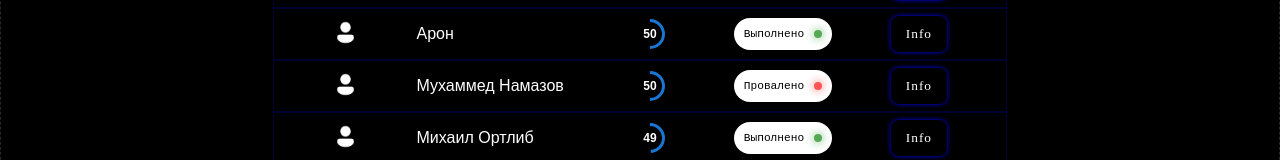
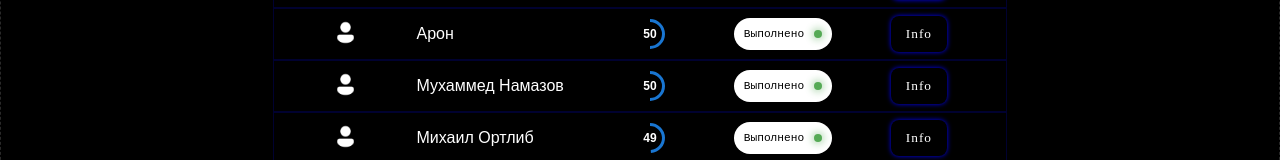
Before and after one commit to southsidescript/EyeCodeUniversityOfficialRepo, a Next.js app: page /Stats in a window 1280 px wide. Shown: the part 666-826 px from the top of the page. Built offline with nearby package versions, Linux system fonts and the light colour scheme.

Commit message:
infoUpdate

```diff
--- a/src/data/students.js
+++ b/src/data/students.js
@@ -87,7 +87,7 @@ export let result_data = [
         codeQuantity:5,
         creativity:5,
         percent:50,
-        status:false,
+        status:true,
         english:9
     },
     {
@@ -140,7 +140,7 @@ export let result_data = [
         name:'Александр Штейнле',
         codeQuantity:0,
         creativity:0,
-        percent:80,
+        percent:45,
         status:false,
         english:6
     },  {
```
